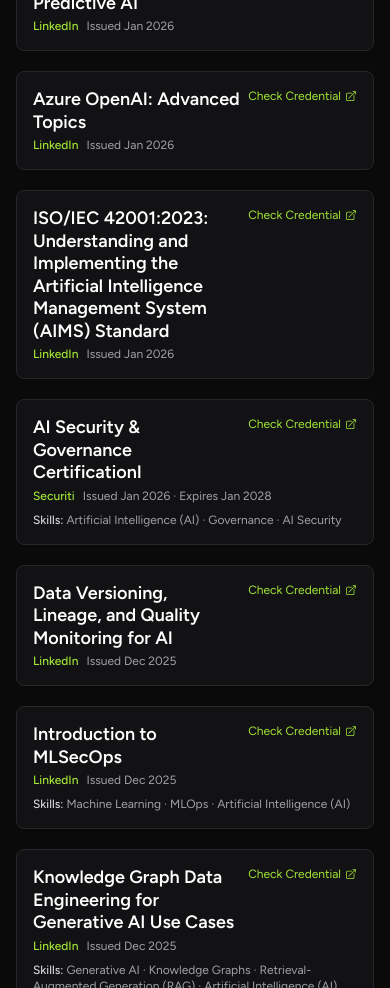
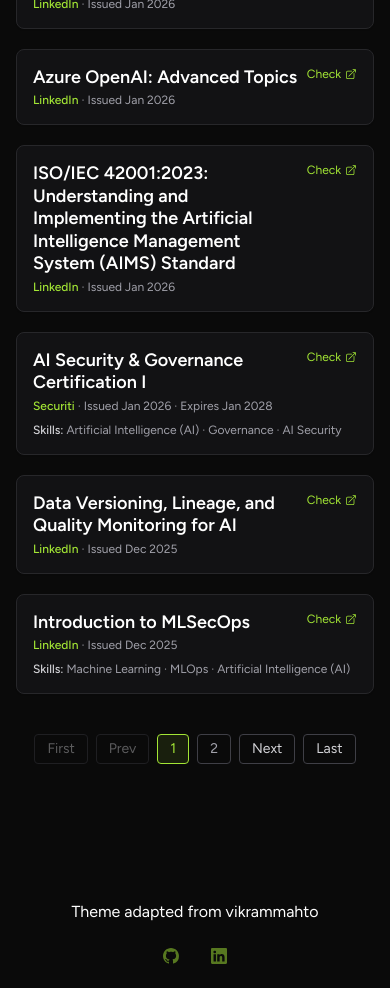
Before and after one commit to victorjohnsonk/victorjohnson.github.io, a Next.js app: page / in a window 390 px wide. Shown: the part 8420-9408 px from the top of the page. Built offline with nearby package versions, Linux system fonts and the light colour scheme.

Commit message:
Refactor certificate data structure and rendering

```diff
--- a/src/components/Certificate.jsx
+++ b/src/components/Certificate.jsx
@@ -1,8 +1,12 @@
 'use client';
 
-import React from 'react';
-import { motion } from 'framer-motion';
+import React, { useMemo, useState } from 'react';
+import { motion, AnimatePresence } from 'framer-motion';
 import { HiArrowTopRightOnSquare } from 'react-icons/hi2';
+
+/* =======================
+   CERTIFICATE DATA
+======================= */
 
 const certificates = [
   {
@@ -22,7 +26,8 @@
       'https://www.linkedin.com/learning/certificates/4906d2da936250e1cfd1f6de5436329de8864d20482adc066c709afe0a5012d8',
   },
   {
-    certification: 'ISO/IEC 42001:2023: Understanding and Implementing the Artificial Intelligence Management System (AIMS) Standard',
+    certification:
+      'ISO/IEC 42001:2023: Understanding and Implementing the Artificial Intelligence Management System (AIMS) Standard',
     issuedBy: 'LinkedIn',
     validFrom: 'Jan 2026',
     skills: [],
@@ -30,7 +35,7 @@
       'https://www.linkedin.com/learning/certificates/dbdf3a78e651974d0a92efcd9cadd9457b6adaef3f4034204e5f9657228f0e7a',
   },
   {
-    certification: 'AI Security & Governance CertificationI',
+    certification: 'AI Security & Governance Certification I',
     issuedBy: 'Securiti',
     validFrom: 'Jan 2026',
     validTo: 'Jan 2028',
@@ -38,7 +43,6 @@
     credentialUrl:
       'https://education.securiti.ai/verification/144EFD399-144EFD208-13ECBB641/',
   },
-  // LinkedIn Learning
   {
     certification: 'Data Versioning, Lineage, and Quality Monitoring for AI',
     issuedBy: 'LinkedIn',
@@ -51,11 +55,7 @@
     certification: 'Introduction to MLSecOps',
     issuedBy: 'LinkedIn',
     validFrom: 'Dec 2025',
-    skills: [
-      'Machine Learning',
-      'MLOps',
-      'Artificial Intelligence (AI)',
-    ],
+    skills: ['Machine Learning', 'MLOps', 'Artificial Intelligence (AI)'],
     credentialUrl:
       'https://www.linkedin.com/learning/certificates/24d9c8481209a5a5c13a445c371fd170db429436be225b7e48bdf0e0ab8d8af0',
   },
@@ -90,174 +90,38 @@
       'https://www.linkedin.com/learning/certificates/7a99c12d388d26f7dbff179b5b9557d08a93831b38a854fd96e3ada7490da1ae',
   },
   {
-    certification: 'Semantic Search and Information Retrieval using GenAI',
+    certification:
+      'Semantic Search and Information Retrieval using GenAI',
     issuedBy: 'LinkedIn',
     validFrom: 'Dec 2025',
-    skills: [
-      'Generative AI',
-      'Semantic Search',
-      'Artificial Intelligence (AI)',
-    ],
+    skills: ['Generative AI', 'Semantic Search', 'Artificial Intelligence (AI)'],
     credentialUrl:
       'https://www.linkedin.com/learning/certificates/546d59112472bfad28484b00c23da5c581a880989261507a3a6660af8bd4ff8e',
   },
-  {
-    certification:
-      'Working with Data: Engineering, Integration, and MLOps for AI',
-    issuedBy: 'LinkedIn',
-    validFrom: 'Dec 2025',
-    skills: [
-      'Large Language Model Operations (LLMOps)',
-      'Vector Databases',
-      'MLOps',
-      'Artificial Intelligence (AI)',
-    ],
-    credentialUrl:
-      'https://www.linkedin.com/learning/certificates/1967558dc71f5ee15d2ae42b5b9260e8e268836d5715abbc55d403e21351a12d',
-  },
-
-  // Hugging Face
-  {
-    certification: 'AI Agents Fundamentals',
-    issuedBy: 'Hugging Face',
-    validFrom: 'Oct 2025',
-    credentialId: 'victor-johnson',
-    skills: [],
-    credentialUrl:
-      'https://huggingface.co/datasets/agents-course/certificates/resolve/main/certificates/victor-johnson/2025-10-13.png',
-  },
-
-  // Alteryx
-  {
-    certification: 'Alteryx Auto Insights Micro-Credential',
-    issuedBy: 'Alteryx',
-    validFrom: 'Oct 2025',
-    validTo: 'Oct 2027',
-    credentialId: '30b212a6-8f6b-4a8d-b44a-d19004b4ab08',
-    skills: [],
-    credentialUrl:
-      'https://www.credly.com/badges/30b212a6-8f6b-4a8d-b44a-d19004b4ab08/public_url',
-  },
-  {
-    certification: 'Alteryx Designer Core Certified',
-    issuedBy: 'Alteryx',
-    validFrom: 'Oct 2025',
-    validTo: 'Oct 2027',
-    credentialId: 'fa2d1b38-ef83-402b-ab21-e21a91d3e4a3',
-    skills: [],
-    credentialUrl:
-      'https://www.credly.com/badges/fa2d1b38-ef83-402b-ab21-e21a91d3e4a3/public_url',
-  },
-  {
-    certification:
-      'Alteryx Machine Learning Fundamentals Micro-Credential',
-    issuedBy: 'Alteryx',
-    validFrom: 'Oct 2025',
-    validTo: 'Oct 2027',
-    credentialId: 'af37e6ea-67cb-4b9e-9b8d-ff94afb292a3',
-    skills: [],
-    credentialUrl:
-      'https://www.credly.com/badges/af37e6ea-67cb-4b9e-9b8d-ff94afb292a3/public_url',
-  },
-
-  // n8n
-  {
-    certification: 'n8n Course Level 1',
-    issuedBy: 'n8n',
-    validFrom: 'Oct 2025',
-    credentialId: '4916639a1c6dddf0372d1f9fcf29623c',
-    skills: [],
-    credentialUrl:
-      'https://community.n8n.io/badges/104/completed-n8n-course-level-1?username=victorjohnson',
-  },
-  {
-    certification: 'n8n Course Level 2',
-    issuedBy: 'n8n',
-    validFrom: 'Oct 2025',
-    credentialId: '4916639a1c6dddf0372d1f9fcf29623c',
-    skills: [],
-    credentialUrl:
-      'https://community.n8n.io/badges/105/completed-n8n-course-level-2?username=victorjohnson',
-  },
-
-  // Databricks
-  {
-    certification: 'Academy Accreditation - Databricks Fundamentals',
-    issuedBy: 'Databricks',
-    validFrom: 'Sep 2025',
-    skills: ['Azure Databricks'],
-    credentialUrl:
-      'https://credentials.databricks.com/82781fa1-ecc6-4856-a236-186dcecee27a#acc.MoK0uxXz',
-  },
-  {
-    certification: 'Academy Accreditation - Generative AI Fundamentals',
-    issuedBy: 'Databricks',
-    validFrom: 'Sep 2025',
-    skills: ['Azure Databricks'],
-    credentialUrl:
-      'https://credentials.databricks.com/5a74e3c5-3569-4002-a1bb-79c087dc9b7d#acc.Zi1PBLKr',
-  },
-
-  // Oracle
-  {
-    certification:
-      'Oracle Cloud Infrastructure 2025 Certified AI Foundations Associate',
-    issuedBy: 'Oracle',
-    validFrom: 'Sep 2025',
-    validTo: 'Sep 2027',
-    credentialId: '1Z0-1122-25',
-    skills: [
-      'Machine Learning',
-      'Artificial Intelligence (AI)',
-    ],
-    credentialUrl:
-      'https://catalog-education.oracle.com/ords/certview/sharebadge?id=1721C59E2FC0174426F0471B05B617123247EDA5B52D715C9DDE2310D37114B7',
-  },
-
-  // Udemy
-  {
-    certification:
-      'AI-Driven Market Analysis: Predict & Profit with ML Models',
-    issuedBy: 'Udemy',
-    validFrom: 'Oct 2025',
-    skills: ['Machine Learning'],
-    credentialUrl:
-      'https://www.udemy.com/certificate/UC-acf45108-2f17-40c8-bc0a-67c4b09e2c0f/',
-  },
-  {
-    certification:
-      'Expert Certificate: Marketing Data Analysis & Data Analytics',
-    issuedBy: 'Udemy',
-    validFrom: 'Oct 2025',
-    skills: ['Machine Learning'],
-    credentialUrl:
-      'https://www.udemy.com/certificate/UC-208070e5-bee6-4c72-8b27-9e4717f9140a/',
-  },
-  {
-    certification:
-      'NLP in Python: Probability Models, Statistics, Text Analysis',
-    issuedBy: 'Udemy',
-    validFrom: 'Oct 2025',
-    skills: [],
-    credentialUrl:
-      'https://www.udemy.com/certificate/UC-051aad05-0f90-4511-9ee0-339092370fba/',
-  },
-  {
-    certification:
-      'NotebookLM Mastery: Organize, Analyze, and Optimize with AI',
-    issuedBy: 'Udemy',
-    validFrom: 'Oct 2025',
-    skills: [],
-    credentialUrl:
-      'https://www.udemy.com/certificate/UC-5a7033f8-4193-4290-a6bb-53c9f5905644/',
-  },
 ];
 
+/* =======================
+   COMPONENT
+======================= */
+
+const ITEMS_PER_PAGE = 6;
 
 export default function Certificate() {
+  const [page, setPage] = useState(1);
+
+  const totalPages = Math.ceil(certificates.length / ITEMS_PER_PAGE);
+
+  const paginatedCertificates = useMemo(() => {
+    const start = (page - 1) * ITEMS_PER_PAGE;
+    return certificates.slice(start, start + ITEMS_PER_PAGE);
+  }, [page]);
+
   return (
-    <section id="certifications" className="mx-auto w-full max-w-6xl px-4 py-14">
-      {/* Section Heading */}
+    <section
+      id="certifications"
+      className="mx-auto w-full max-w-6xl px-4 py-14"
+    >
+      {/* Heading */}
       <motion.h1
         initial={{ opacity: 0, y: 10 }}
         whileInView={{ opacity: 1, y: 0 }}
@@ -267,60 +131,110 @@
         Certifications
       </motion.h1>
 
-      {/* Responsive Grid */}
-      <div className="grid grid-cols-1 md:grid-cols-2 gap-5">
-        {certificates.map((cert, i) => (
+      {/* Grid */}
+      <AnimatePresence mode="wait">
         <motion.div
+          key={page}
+          initial={{ opacity: 0, y: 15 }}
+          animate={{ opacity: 1, y: 0 }}
+          exit={{ opacity: 0, y: -15 }}
+          transition={{ duration: 0.35 }}
+          className="grid grid-cols-1 md:grid-cols-2 gap-5"
+        >
+          {paginatedCertificates.map((cert, i) => (
+            <div
               key={i}
-            initial={{ opacity: 0, y: 20 }}
-            whileInView={{ opacity: 1, y: 0 }}
-            transition={{ duration: 0.5, delay: i * 0.05 }}
               className="flex flex-col justify-between rounded-lg border border-zinc-800 bg-zinc-900/60 p-4 shadow-sm transition hover:border-lime-400 hover:shadow-md"
             >
-            {/* Title row */}
-            <div className="flex w-full items-start justify-between gap-2">
+              {/* Title */}
+              <div className="flex items-start justify-between gap-2">
                 <h2 className="text-lg font-semibold text-white leading-tight">
                   {cert.certification}
                 </h2>
-
                 {cert.credentialUrl && (
                   <a
                     href={cert.credentialUrl}
                     target="_blank"
                     rel="noreferrer"
-                  className="flex-shrink-0 inline-flex items-center gap-1 text-xs text-lime-400 hover:text-white hover:underline"
+                    className="inline-flex items-center gap-1 text-xs text-lime-400 hover:text-white hover:underline"
                   >
-                  Check Credential
+                    Check
                     <HiArrowTopRightOnSquare className="h-3 w-3" />
                   </a>
                 )}
               </div>
 
-            {/* Issuer + Issued/Expiry */}
-            <div className="mt-1 flex flex-wrap items-center gap-2 text-xs text-zinc-400">
-              <span className="font-medium text-lime-400">{cert.issuedBy}</span>
-              <span>
-                Issued {cert.validFrom}
-                {cert.validTo ? ` · Expires ${cert.validTo}` : ''}
-              </span>
+              {/* Meta */}
+              <div className="mt-1 text-xs text-zinc-400">
+                <span className="font-medium text-lime-400">
+                  {cert.issuedBy}
+                </span>{' '}
+                · Issued {cert.validFrom}
+                {cert.validTo && ` · Expires ${cert.validTo}`}
               </div>
 
-            {/* Credential ID */}
-            {cert.credentialId && (
-              <p className="mt-1 text-xs text-zinc-500">
-                Credential ID: {cert.credentialId}
-              </p>
-            )}
-
               {/* Skills */}
-            {cert.skills && cert.skills.length > 0 && (
+              {cert.skills?.length > 0 && (
                 <p className="mt-2 text-xs text-zinc-400">
                   <span className="font-medium text-zinc-300">Skills:</span>{' '}
                   {cert.skills.join(' · ')}
                 </p>
               )}
+            </div>
+          ))}
         </motion.div>
-        ))}
+      </AnimatePresence>
+
+      {/* Pagination */}
+      <div className="mt-10 flex flex-wrap items-center justify-center gap-2 text-sm">
+        <button
+          onClick={() => setPage(1)}
+          disabled={page === 1}
+          className="rounded border border-zinc-700 px-3 py-1 text-zinc-300 disabled:opacity-40 hover:border-lime-400 hover:text-lime-400"
+        >
+          First
+        </button>
+
+        <button
+          onClick={() => setPage(p => Math.max(1, p - 1))}
+          disabled={page === 1}
+          className="rounded border border-zinc-700 px-3 py-1 text-zinc-300 disabled:opacity-40 hover:border-lime-400 hover:text-lime-400"
+        >
+          Prev
+        </button>
+
+        {Array.from({ length: totalPages }).map((_, i) => {
+          const pageNum = i + 1;
+          return (
+            <button
+              key={pageNum}
+              onClick={() => setPage(pageNum)}
+              className={`rounded px-3 py-1 border ${
+                page === pageNum
+                  ? 'border-lime-400 bg-lime-400/10 text-lime-400'
+                  : 'border-zinc-700 text-zinc-400 hover:border-lime-400 hover:text-lime-400'
+              }`}
+            >
+              {pageNum}
+            </button>
+          );
+        })}
+
+        <button
+          onClick={() => setPage(p => Math.min(totalPages, p + 1))}
+          disabled={page === totalPages}
+          className="rounded border border-zinc-700 px-3 py-1 text-zinc-300 disabled:opacity-40 hover:border-lime-400 hover:text-lime-400"
+        >
+          Next
+        </button>
+
+        <button
+          onClick={() => setPage(totalPages)}
+          disabled={page === totalPages}
+          className="rounded border border-zinc-700 px-3 py-1 text-zinc-300 disabled:opacity-40 hover:border-lime-400 hover:text-lime-400"
+        >
+          Last
+        </button>
       </div>
     </section>
   );
```
Lines whose indentation alone changed are shown as unchanged.
